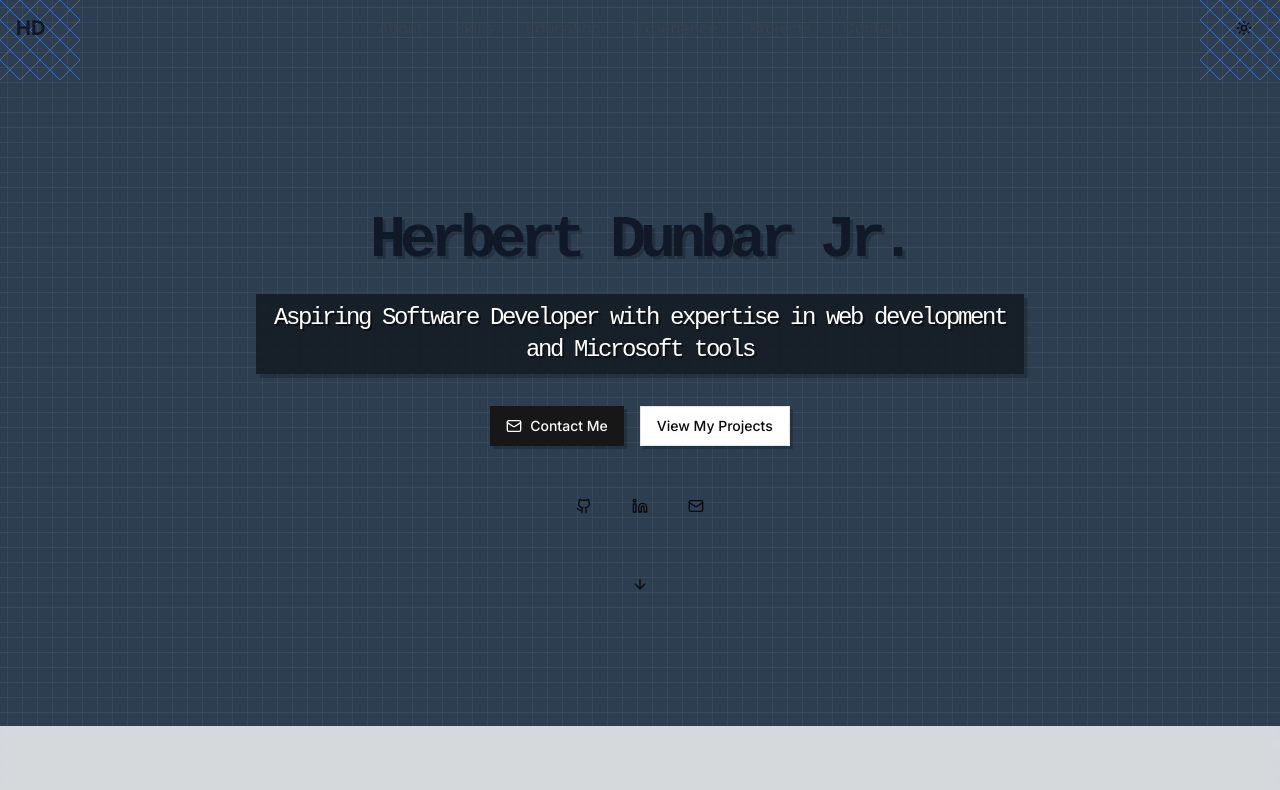
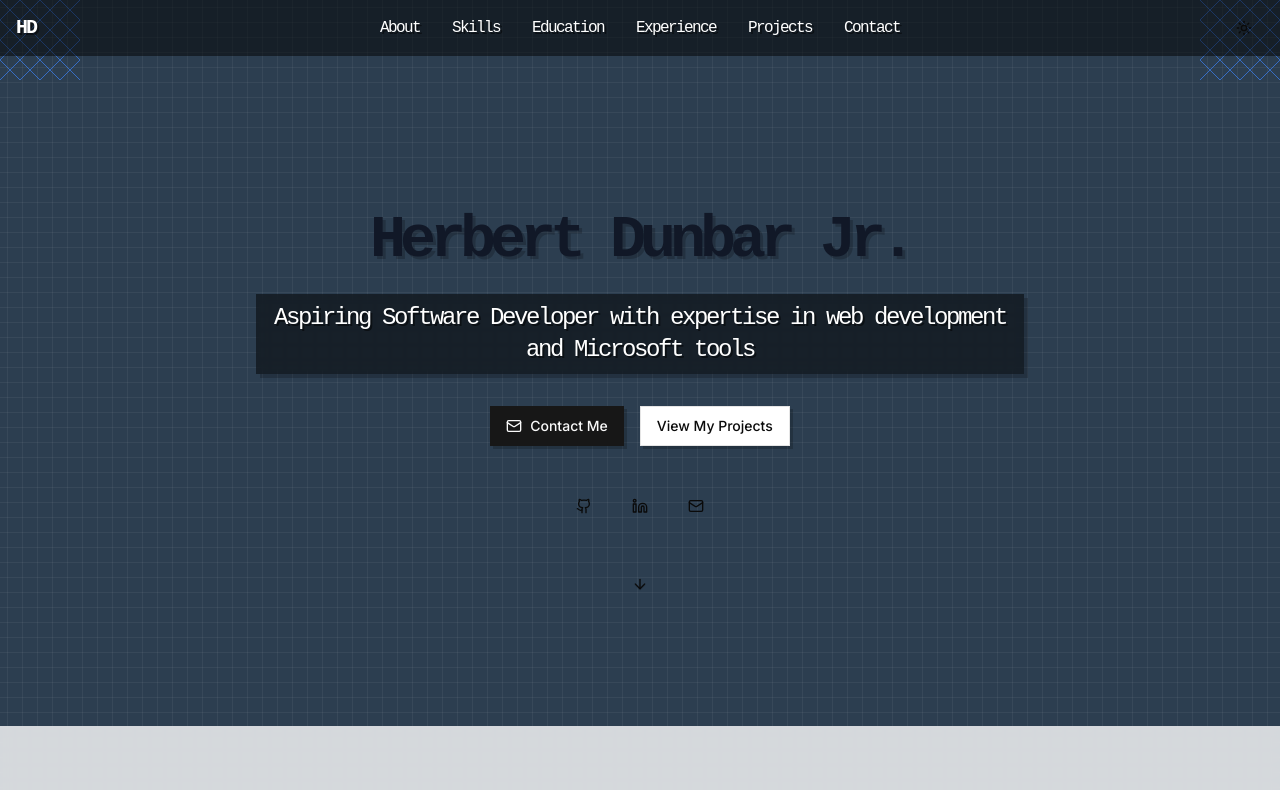
Before and after one commit to Herbertdunbar/Personal-Website, a Next.js app: page / in a window 1280 px wide. Shown: the top 790 px of the page. Built offline with nearby package versions, Linux system fonts and the light colour scheme.

Commit message:
feat: enhance navbar text visibility for 8-bit theme
Improve text contrast, add shadows, and update hover states.

Co-authored-by: Herbert Dunbar <182648424+Herbertdunbar@users.noreply.github.com>

```diff
--- a/components/navbar.tsx
+++ b/components/navbar.tsx
@@ -31,12 +31,16 @@ export default function Navbar() {
   return (
     <header
       className={`fixed top-0 left-0 right-0 z-50 transition-all duration-300 ${
-        scrolled ? "bg-white/90 dark:bg-gray-950/90 backdrop-blur-md shadow-sm" : "bg-transparent"
+        scrolled ? "bg-black/70 dark:bg-black/70 backdrop-blur-md shadow-sm" : "bg-black/50 dark:bg-black/50"
       }`}
     >
       <div className="container mx-auto px-4 py-4">
         <nav className="flex items-center justify-center">
-          <Link href="/" className="text-xl font-bold text-gray-900 dark:text-white absolute left-4">
+          <Link
+            href="/"
+            className="text-xl font-bold text-white dark:text-white absolute left-4 pixel-font"
+            style={{ textShadow: "2px 2px 0 rgba(0,0,0,0.5)" }}
+          >
             HD
           </Link>
 
@@ -46,7 +50,8 @@ export default function Navbar() {
               <Link
                 key={item.name}
                 href={item.href}
-                className="text-gray-700 hover:text-gray-900 dark:text-gray-300 dark:hover:text-white transition-colors"
+                className="text-white hover:text-blue-300 dark:text-white dark:hover:text-blue-300 transition-colors pixel-font"
+                style={{ textShadow: "2px 2px 0 rgba(0,0,0,0.5)" }}
               >
                 {item.name}
               </Link>
@@ -57,7 +62,7 @@ export default function Navbar() {
           <div className="flex items-center md:hidden">
             <ModeToggle />
             <Button variant="ghost" size="icon" onClick={() => setIsMenuOpen(!isMenuOpen)} className="ml-2">
-              {isMenuOpen ? <X className="h-6 w-6" /> : <Menu className="h-6 w-6" />}
+              {isMenuOpen ? <X className="h-6 w-6 text-white" /> : <Menu className="h-6 w-6 text-white" />}
             </Button>
           </div>
 
@@ -69,13 +74,14 @@ export default function Navbar() {
 
         {/* Mobile Menu */}
         {isMenuOpen && (
-          <div className="md:hidden pt-4 pb-2">
+          <div className="md:hidden pt-4 pb-2 bg-black/80 backdrop-blur-md">
             <div className="flex flex-col space-y-4">
               {navItems.map((item) => (
                 <Link
                   key={item.name}
                   href={item.href}
-                  className="text-gray-700 hover:text-gray-900 dark:text-gray-300 dark:hover:text-white transition-colors"
+                  className="text-white hover:text-blue-300 dark:text-white dark:hover:text-blue-300 transition-colors pixel-font px-4"
+                  style={{ textShadow: "2px 2px 0 rgba(0,0,0,0.5)" }}
                   onClick={() => setIsMenuOpen(false)}
                 >
                   {item.name}
```
